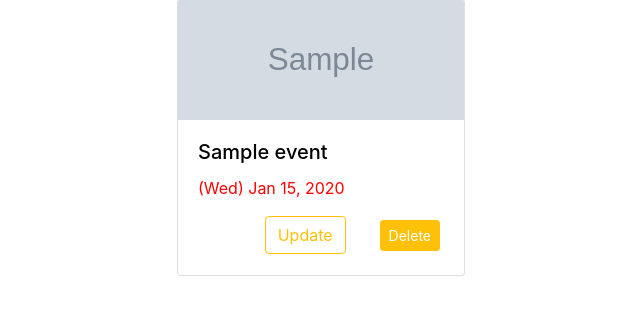
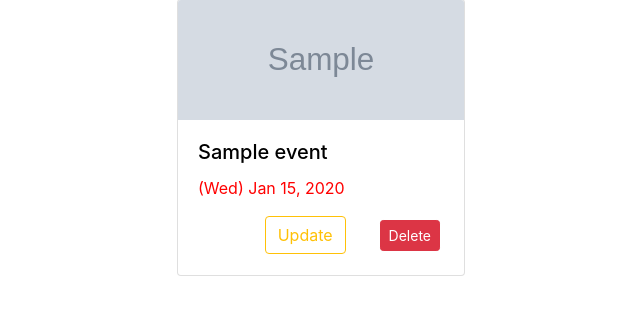
Before and after one commit to devdsd/ProjectHap, a Flask app: a page that uses hap/templates/account.html in a window 1280 px wide. Shown: the part 267-587 px from the top of the page, without its empty margins (3-643 px from the left). Run offline with Flask 2, Linux system fonts and the light colour scheme; a user stored in the database is signed in; tables that the repository leaves empty hold one stand-in row (values such as "Sample post"); grey boxes marked "Sample" are stand-in pictures; some libraries are stand-ins or nearby versions.

Commit message:
Delete button turned RED!

```diff
--- a/hap/templates/account.html
+++ b/hap/templates/account.html
@@ -90,7 +90,7 @@
                                             <a href="{{ url_for("update_event", event_id=event.id) }}" id="feed-updateBtn" class="btn btn-outline-warning">Update</a>
                                         </div>
                                         <div class="col-md-auto">
-                                            <button type="button" class="btn btn-warning btn-sm m-1" data-toggle="modal" data-target="#deleteModal" style="color:white;">
+                                            <button type="button" class="btn btn-danger btn-sm m-1" data-toggle="modal" data-target="#deleteModal" style="color:white;">
                                                 Delete
                                             </button>
                                             <div class="modal fade" id="deleteModal" tabindex="-1" role="dialog" aria-labelledby="deleteModalLabel" aria-hidden="true">
```
